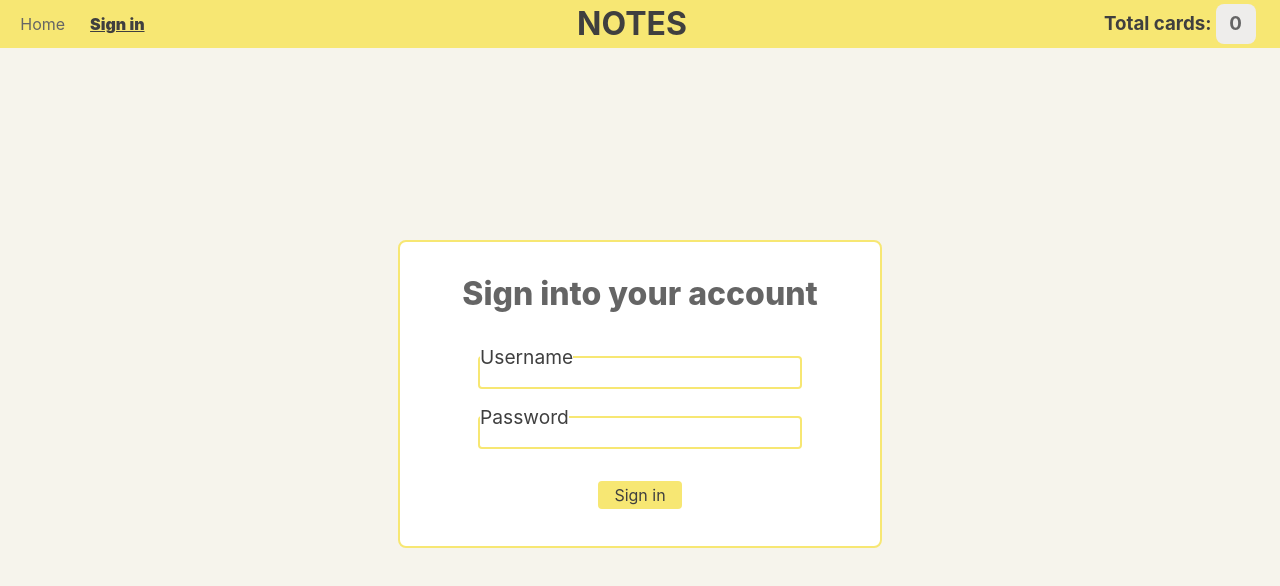
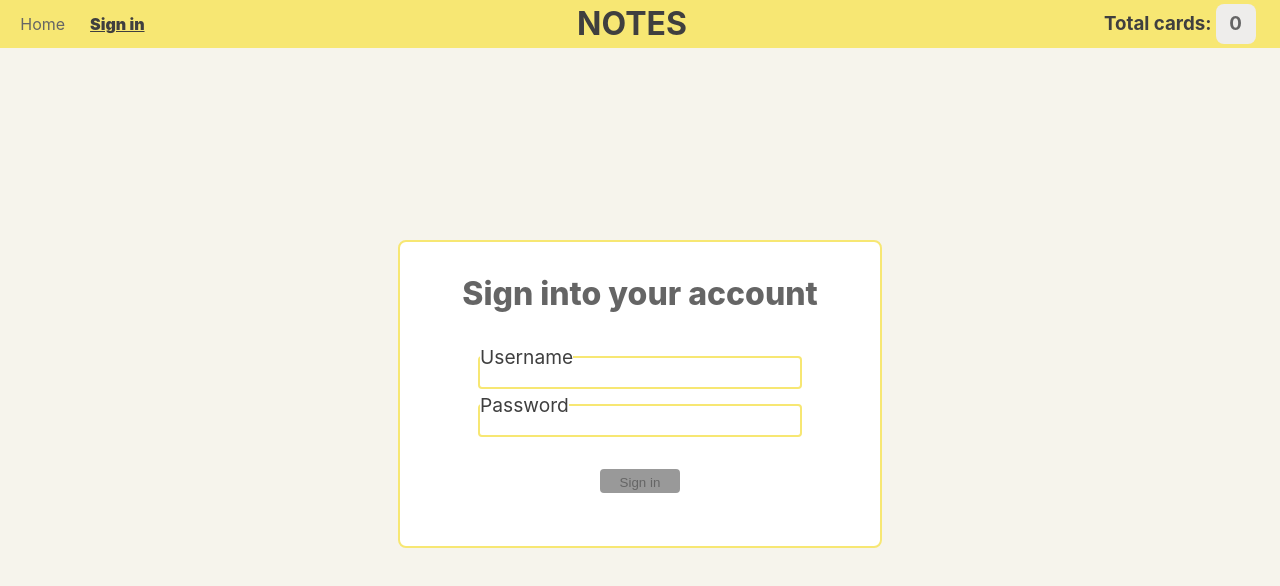
Before and after one commit to milothea/ReactJS, a React (Create React App) app in the folder my-app/: page /authorisation in a window 1280 px wide. Shown: the top 586 px of the page. Built offline with nearby package versions, Linux system fonts and the light colour scheme.

Commit message:
add form validation

```diff
--- a/my-app/src/components/UI/pages/SignInPage.css
+++ b/my-app/src/components/UI/pages/SignInPage.css
@@ -24,27 +24,12 @@
     margin-bottom: 2rem;
 }
 
-.sign-in__fieldset {
+.error-message {
+    display: block;
     width: 20rem;
-    height: 2.5rem;
-    margin: 1rem auto;
-    border: .15rem solid #f7e773;
-    border-radius: .25rem;
-}
-
-.sign-in__legend {
-    font-size: 1.2rem;
-    color: #3f3f3f;
-}
-
-.sign-in__input {
-    width: 100%;
-    height: 100%;
-    border: none;
-    background-color: transparent;
-    color: #3f3f3f;
-    padding: .3rem;
-    box-sizing: border-box;
+    color: #890f0b;
+    font-size: .65rem;
+    margin: .25rem auto;
 }
 
 .sign-in-page__btn {
@@ -62,7 +47,16 @@
 }
 
 .sign-in-page__btn:hover {
+    cursor: pointer;
     background-color: #3f3f3f;
     border-color: #3f3f3f;
     color: #f7e773;
 }
+
+.sign-in-page__btn.disabled {
+    background-color: #999999;
+    border-color: #999999;
+    color: #656565;
+}
+.sign-in-page__btn.disabled:hover {
+    cursor: initial;}
--- a/my-app/src/components/UI/pages/SignInPage.js
+++ b/my-app/src/components/UI/pages/SignInPage.js
@@ -1,26 +1,72 @@
-import { Link } from 'react-router-dom';
 import { useContext } from 'react';
 import AppContext from '../../../data/app-context';
 import './SignInPage.css';
+import Input from '../Input';
+import useInput from '../../hooks/use-input';
 
 const SignInPage = () => {
     const context = useContext(AppContext);
+    const {
+        value: usernameValue,
+        isValid: isUsernameValid,
+        hasError: usernameHasError,
+        inputChangeHandler: usernameChangeHandler,
+        inputBlurHandler: usernameBlurHandler,
+        resetHandler: resetUsername
+    } = useInput(value => (/^[a-z0-9!#$%&'*+-/=?^_`{|}~.]+@[a-z]{2,}[.][a-z]{2,}$/gi).test(value));
+    const {
+        value: passwordValue,
+        isValid: isPasswordValid,
+        hasError: passwordHasError,
+        inputChangeHandler: passwordChangeHandler,
+        inputBlurHandler: passwordBlurHandler,
+        resetHandler: resetPassword
+    } = useInput(value => (/^[a-z0-9]{8,}$/gi).test(value) && (/[0-9]+/g).test(value));
+    const isDataValid = isUsernameValid && isPasswordValid;
+
+    const submitHandler = (event) => {
+        event.preventDefault();
+        sessionStorage.setItem(usernameValue, passwordValue);
+        resetUsername();
+        resetPassword();
+        context.onSignIn();
+    }
 
     return (
       <div className='sign-in-page'>
-          <div className='sign-in__container'>
+          <form className='sign-in__container'
+                onSubmit={submitHandler}>
               <h2 className='sign-in__heading'>Sign into your account</h2>
-              <fieldset className='sign-in__fieldset'>
-                  <legend className='sign-in__legend'>Username</legend>
-                  <input className='sign-in__input' type='text'/>
-              </fieldset>
-              <fieldset className='sign-in__fieldset'>
-                  <legend className='sign-in__legend'>Password</legend>
-                  <input className='sign-in__input' type='password'/>
-              </fieldset>
-              <Link className='sign-in-page__btn'
-                    to={context.paths.mainPage}>Sign in</Link>
-          </div>
+              <Input type='text'
+                     legend='Username'
+                     isValid={!usernameHasError}
+                     onChange={usernameChangeHandler}
+                     onBlur={usernameBlurHandler}
+              />
+              <p className='error-message'>
+                  { usernameHasError ?
+                      'Username must not be empty and must be a valid email address'
+                      :
+                      ''
+                  }
+              </p>
+              <Input type='password'
+                     legend='Password'
+                     isValid={!passwordHasError}
+                     onChange={passwordChangeHandler}
+                     onBlur={passwordBlurHandler}
+              />
+              <p className='error-message'>
+                  { passwordHasError ?
+                      'Password must not be empty and must contain number(s) and letters'
+                      :
+                      ''
+                  }
+              </p>
+              <button className={`sign-in-page__btn ${isDataValid ? '' : 'disabled'}`}
+                      disabled={!isDataValid}
+                      onSubmit={submitHandler}>Sign in</button>
+          </form>
       </div>
     );
 }
```
